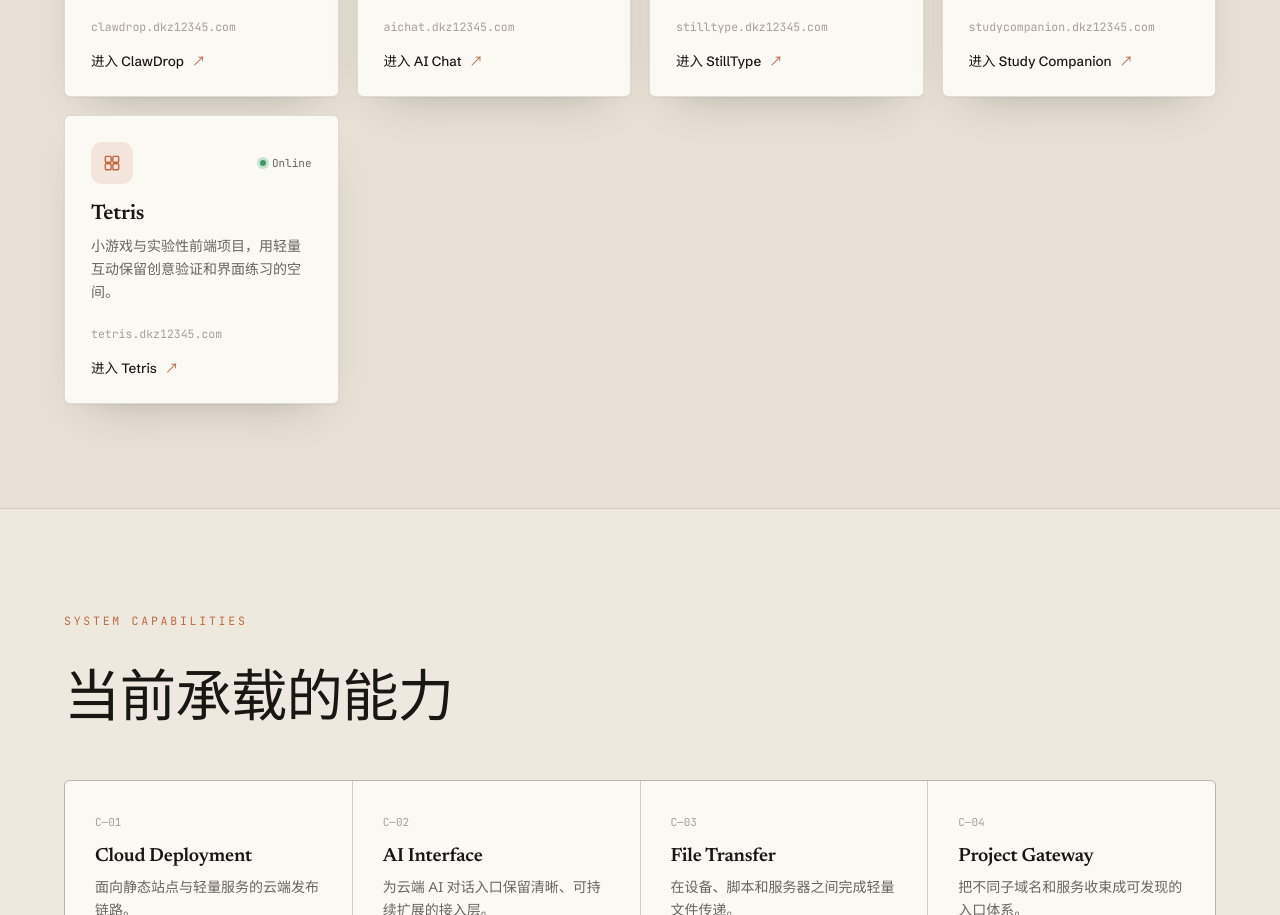
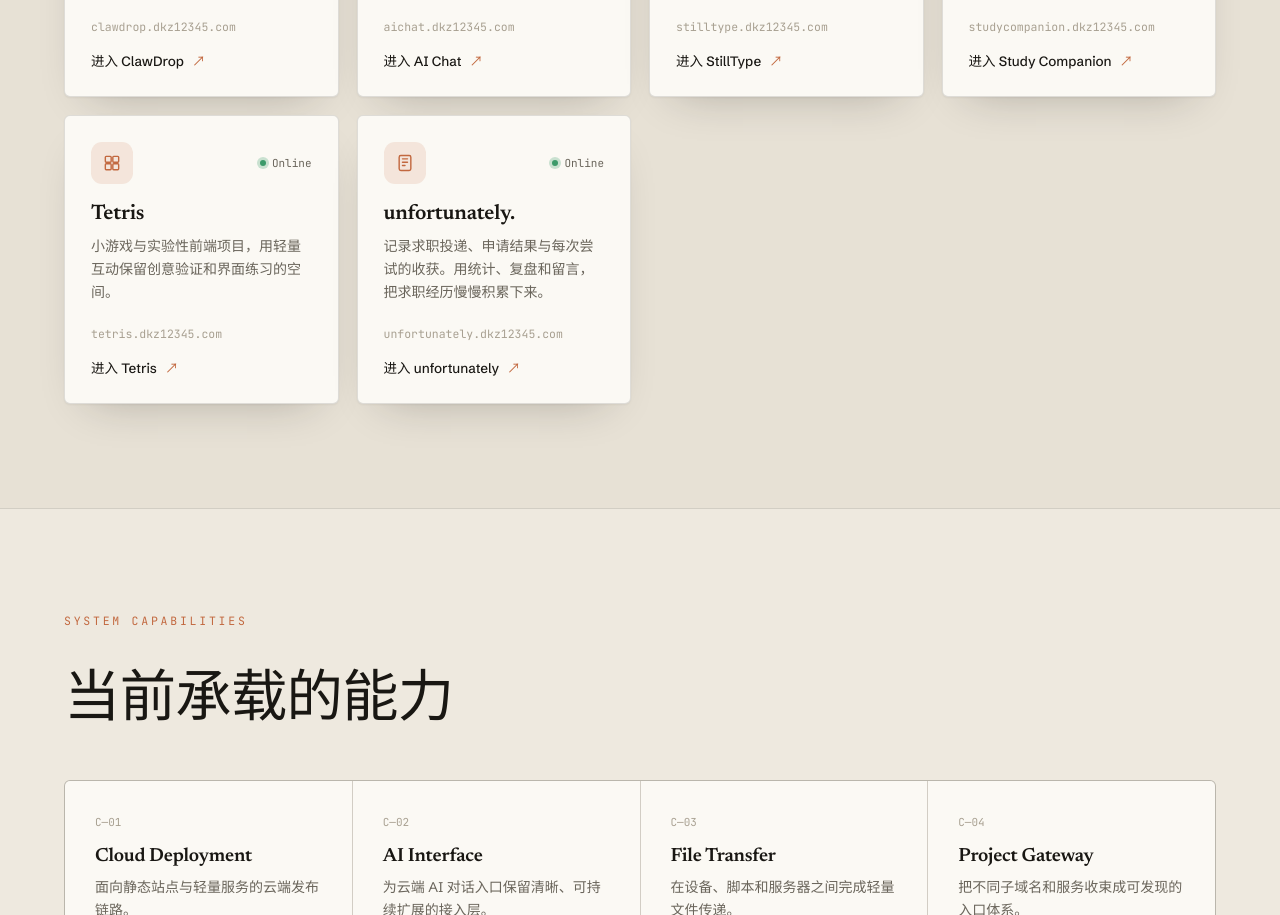
Before and after one commit to Leo-learner/dkz12345-home, a plain HTML site: page index.html in a window 1280 px wide. Shown: the part 1882-2797 px from the top of the page. Drawn offline with Linux system fonts and the light colour scheme.

Commit message:
Add unfortunately to homepage service cards

```diff
--- a/index.html
+++ b/index.html
@@ -445,6 +445,22 @@ a{color:inherit;text-decoration:none}
           <div class="svc-enter">进入 Tetris <span style="font-family:var(--font-mono);color:var(--accent)">↗</span></div>
         </a>
       </div>
+
+      <!-- unfortunately -->
+      <div data-reveal style="opacity:0;transition:opacity .7s ease .30s" data-svc-wrapper>
+        <a href="https://unfortunately.dkz12345.com" target="_blank" rel="noopener" class="svc-card" data-svc-card>
+          <div class="svc-card-top">
+            <span class="svc-icon">
+              <svg width="20" height="20" viewBox="0 0 24 24" fill="none" stroke="currentColor" stroke-width="1.7" stroke-linecap="round" stroke-linejoin="round"><rect x="5" y="3" width="14" height="18" rx="2"/><path d="M9 7h6M9 11h6M9 15h3"/></svg>
+            </span>
+            <span class="svc-status"><span class="svc-status-dot"></span>Online</span>
+          </div>
+          <h3 class="svc-name">unfortunately.</h3>
+          <p class="svc-desc">记录求职投递、申请结果与每次尝试的收获。用统计、复盘和留言，把求职经历慢慢积累下来。</p>
+          <div class="svc-domain">unfortunately.dkz12345.com</div>
+          <div class="svc-enter">进入 unfortunately <span style="font-family:var(--font-mono);color:var(--accent)">↗</span></div>
+        </a>
+      </div>
     </div>
   </div>
 </section>
```
